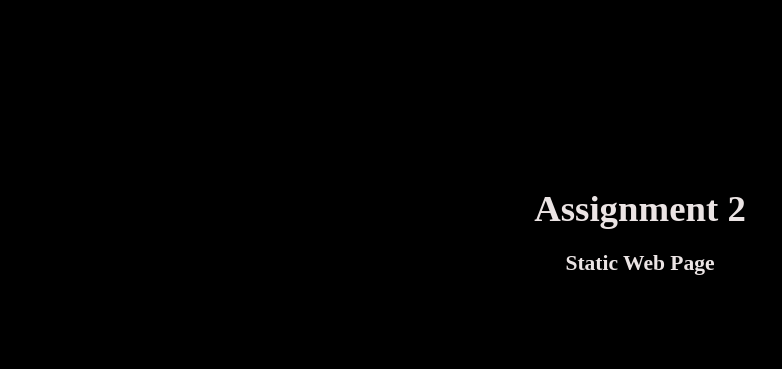
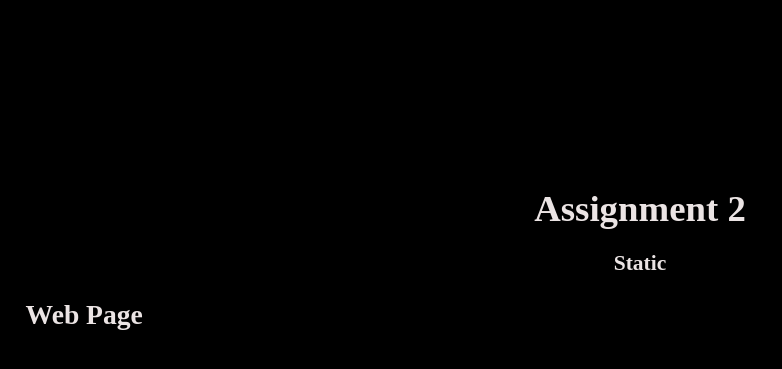
Before and after one commit to lcsf2454/azure-static-web-demo, a plain HTML site: page index.html in a window 1280 px wide. Shown: the part 23-392 px from the top of the page, without its empty margins (0-782 px from the left). Drawn offline with Linux system fonts and the light colour scheme.

Commit message:
Update index.html
putting webpage on its own line

```diff
--- a/index.html
+++ b/index.html
@@ -9,7 +9,8 @@
     <main>
         <h1>Assignment 2</h1>
 
-        <h3>Static Web Page</h3>
+        <h3>Static </h3>
+        <h2>Web Page</h2>
     </main>
 </body>
 </html>
```
